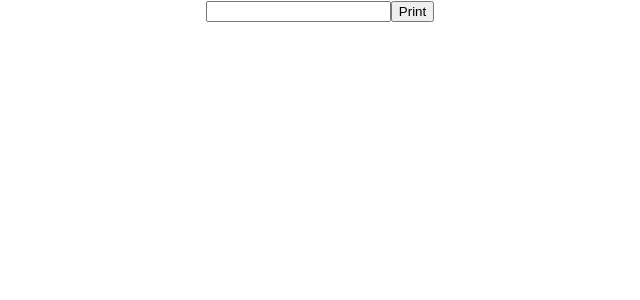
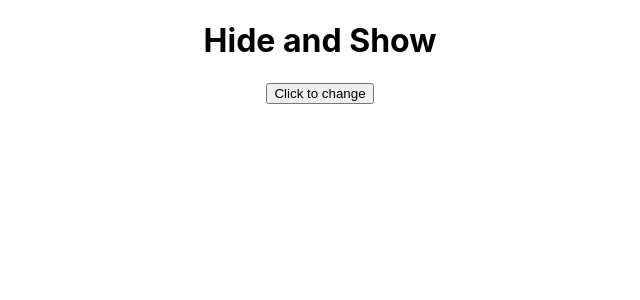
Before and after one commit to Kinzamalik/React-Series, a React (Create React App) app: page / in a window 1280 px wide. Shown: the top 300 px of the page, without its empty margins (320-960 px from the left). Built offline with nearby package versions, Linux system fonts and the light colour scheme.

Commit message:
hide and show

```diff
--- a/src/App.js
+++ b/src/App.js
@@ -7,11 +7,13 @@ import StateFun from './Components/StateFun';
 import StateClass from './Components/StateClass'
 import PropsFunc from './Components/PropsFunc'
 import InputBox from './Components/InputBox'
+import Toggle from './Components/Toggle'
 
 function App() {
   return (
     <div className="App">
-      <InputBox/>
+      <Toggle/>
+      {/* <InputBox/> */}
       {/* <PropsFunc name={'kinza'}/> */}
      {/* <h1>Hello world</h1> */}
      {/* <FuncComp/> */}
--- a/src/Components/InputBox.js
+++ b/src/Components/InputBox.js
@@ -7,6 +7,7 @@ function InputBox() {
     function getData(val) {
         console.log(val.target.value)
         setData(val.target.value)
+        setPrint(false)
     }
     return (
         <div>
--- /dev/null
+++ b/src/Components/Toggle.js
@@ -0,0 +1,24 @@
+import React, { Component } from 'react'
+
+class Toggle extends Component {
+    constructor(){
+        super();
+        this.state ={
+            show:true
+        }
+    }
+    render() {
+        return (
+            <div>
+                {
+                    this.state.show ?
+                    <h1>Hide and Show</h1>
+                    :null
+                }
+                <button onClick={()=>{this.setState({show:!this.state.show})}}>Click to change</button>
+            </div>
+        )
+    }
+}
+
+export default Toggle;
```
